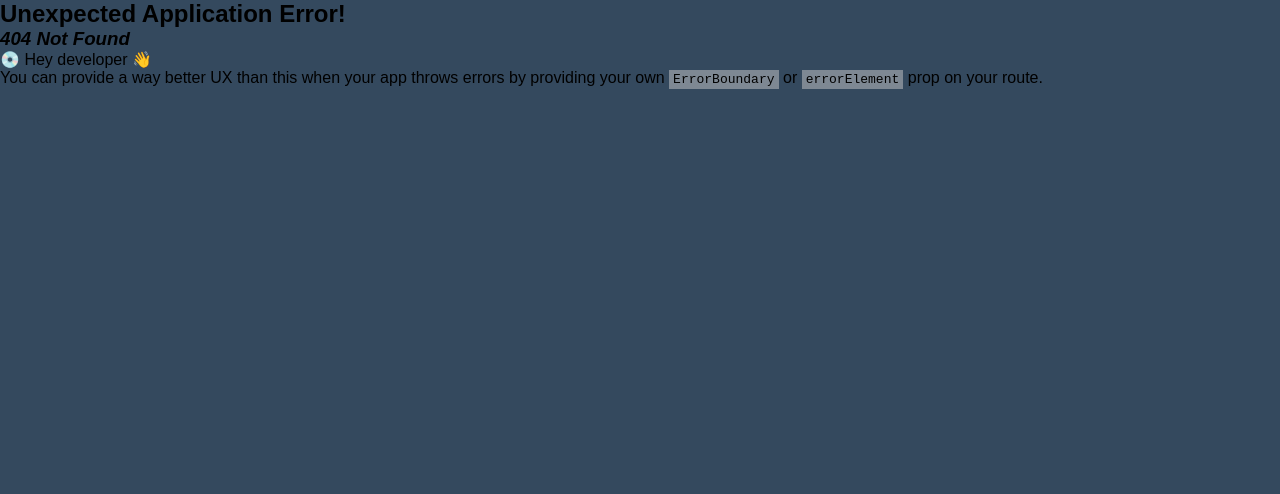
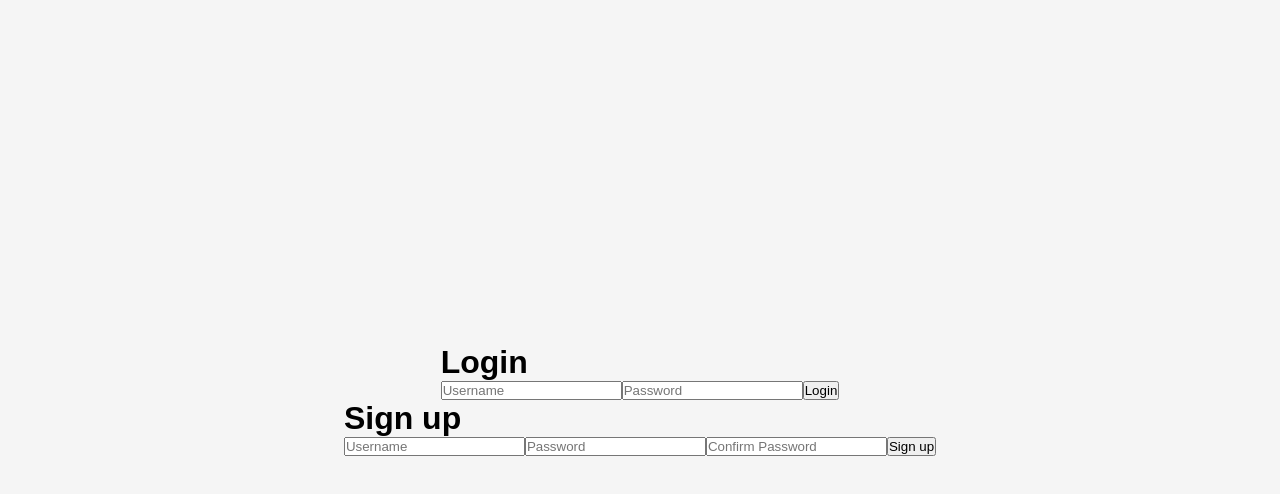
Before and after one commit to MCA-NITW/mca_nitw, a React (Create React App) app in the folder client/: page /signin in a window 1280 px wide. Before the commit this address had no page. Shown: the top 494 px of the page. Built offline with nearby package versions, Linux system fonts and the light colour scheme.

Commit message:
Login Signup Page Started
Authentication system started

```diff
--- a/client/src/App.js
+++ b/client/src/App.js
@@ -1,35 +1,39 @@
-import React from 'react';
-import { createBrowserRouter, RouterProvider } from 'react-router-dom';
-import Navbar from './components/navbar/navbar.jsx';
-import Home from './pages/home/home.jsx';
-import About from './pages/about/about.jsx';
-import Contact from './pages/contact/contact.jsx';
+import React from "react";
+import { createBrowserRouter, RouterProvider } from "react-router-dom";
+import Navbar from "./components/navbar/navbar.jsx";
+import Home from "./pages/home/home.jsx";
+import About from "./pages/about/about.jsx";
+import Contact from "./pages/contact/contact.jsx";
+import Signinup from "./pages/signinup/signinup.jsx";
+import ErrorPage from "./pages/errorpage/ErrorPage.jsx";
 
 function App() {
   const Router = createBrowserRouter([
-
     {
-      path: '/',
+      path: "/",
       element: <Navbar />,
+      errorElement: <ErrorPage />,
       children: [
         {
           index: true,
           element: <Home />,
         },
         {
-          path: '/about',
+          path: "/about",
           element: <About />,
         },
         {
-          path: '/contact',
+          path: "/contact",
           element: <Contact />,
         },
       ],
-    }
+    },
+    {
+      path: "/signin",
+      element: <Signinup />,
+    },
   ]);
-  return (
-    <RouterProvider router={Router} />
-  );
+  return <RouterProvider router={Router} />;
 }
 
 export default App;
--- a/client/src/components/navbar/navbar.jsx
+++ b/client/src/components/navbar/navbar.jsx
@@ -41,7 +41,9 @@ const Nav = () => {
           </NavLink>
         </div>
         <div className={classes.nav_btns}>
-          <button className={classes.btn}>Sign in/Sign up</button>
+          <Link to="/signin">
+            <button className={classes.btn}>Sign in/Sign up</button>
+          </Link>
         </div>
       </nav>
       <Outlet />
--- /dev/null
+++ b/client/src/pages/errorpage/ErrorPage.jsx
@@ -0,0 +1,12 @@
+import React from 'react'
+
+const ErrorPage = () => {
+  return (
+    <div>
+      <h1>404 Error</h1>
+      <p>Page not found</p>
+    </div>
+  )
+}
+
+export default ErrorPage
--- /dev/null
+++ b/client/src/pages/signinup/signinup.jsx
@@ -0,0 +1,29 @@
+import React from 'react'
+import classes from './signinup.module.css'
+
+const signinup = () => {
+  return (
+    <div className={classes.page} >
+      <div className={classes.page1}>
+        <h1>Login</h1>
+        <form>
+          <input type="text" placeholder="Username" />
+          <input type="password" placeholder="Password" />
+          <button type="submit">Login</button>
+        </form>
+      </div>
+      <div>
+        <h1>Sign up</h1>
+        <form>
+          <input type="text" placeholder="Username" />
+          <input type="password" placeholder="Password" />
+          <input type="password" placeholder="Confirm Password" />
+          <button type="submit">Sign up</button>
+        </form>
+      </div>
+
+    </div>
+  );
+}
+
+export default signinup
--- /dev/null
+++ b/client/src/pages/signinup/signinup.module.css
@@ -0,0 +1,9 @@
+.page{
+    display: flex;
+    flex-direction: column;
+    align-items: center;
+    justify-content: center;
+    height: 100vh;
+    width: 100vw;
+    background-color: #f5f5f5;
+}
```
